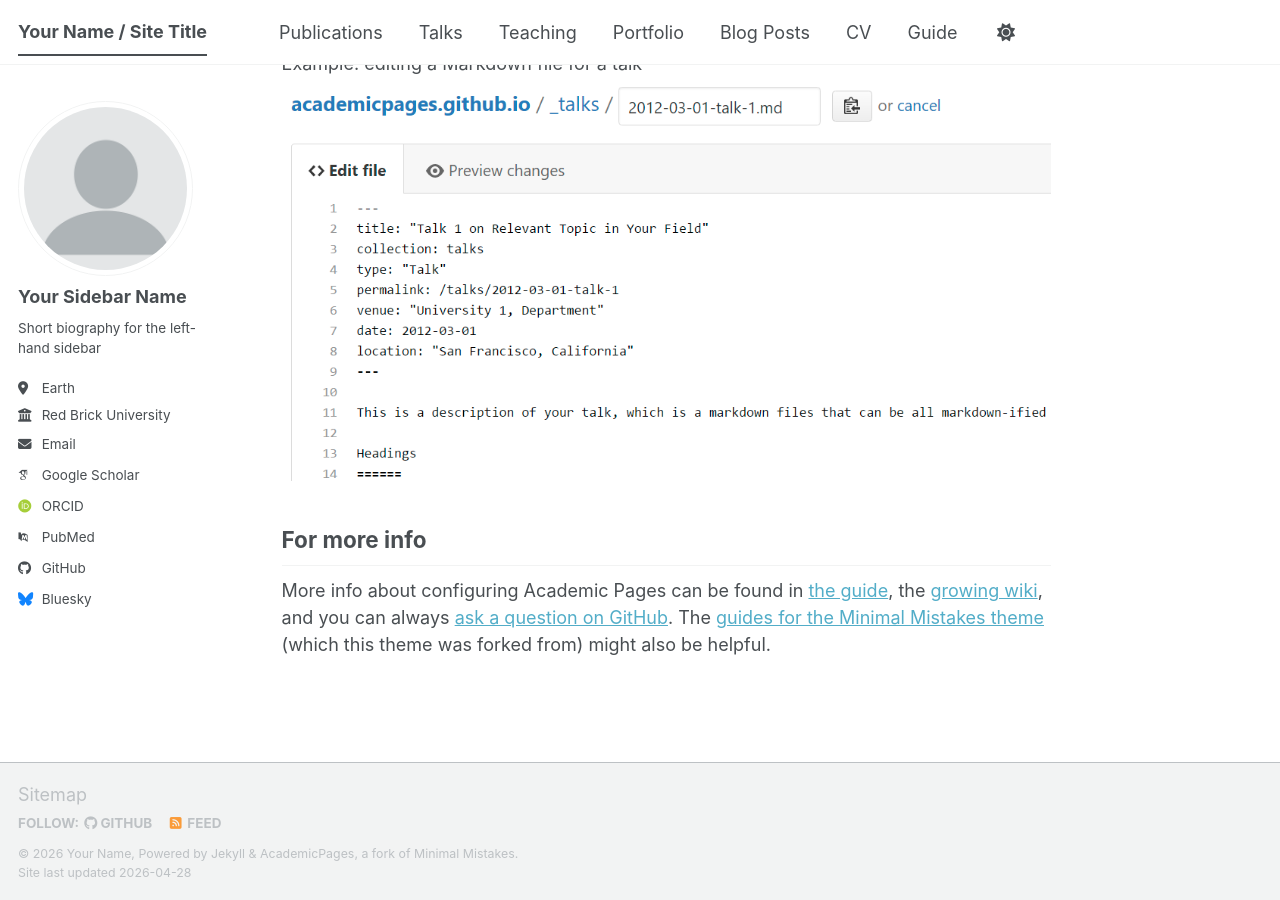
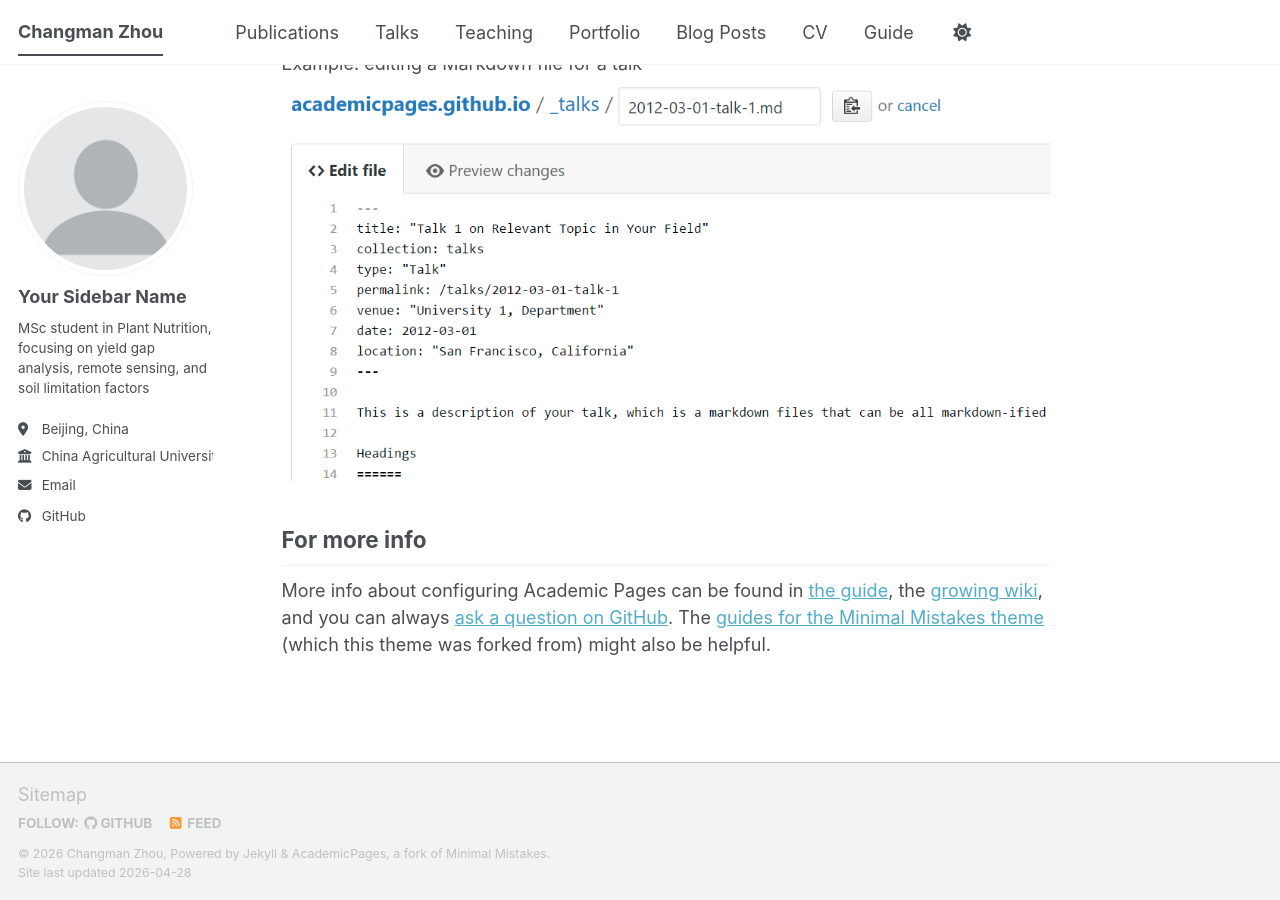
Before and after one commit to changmanzhou/changmanzhou.github.io, a Jekyll site: the page built from _pages/about.md, in a window 1280 px wide and 900 px high, scrolled down 2720 px. Built offline with Jekyll 4.4.1, drawn with Linux system fonts in a browser that asks for light colours; some web fonts are replaced; a script bundle is joined from its source files by our own code; library files that are not in the unit come from our copies.

Commit message:
Modify site configuration with personal details
Updated personal information in configuration file.

```diff
--- a/_config.yml
+++ b/_config.yml
@@ -9,14 +9,13 @@
 # Basic Site Settings
 locale                   : "en-US"
 site_theme               : "default" # The available themes options are "default", "air", "sunrise", "mint", "dirt" and "contrast"
-title                    : "Your Name / Site Title"
+title                    : "Changman Zhou"
 title_separator          : "-"
-name                     : &name "Your Name"
-description              : &description "Your Name's academic portfolio"   # Update this with a general description of your site, this is the default if not overridden by a page
-url                      : https://academicpages.github.io # The base hostname & protocol for your site e.g. "https://[your GitHub username].github.io",
-                                                           # or if you already have some other page hosted on Github then use "https://[your GitHub username].github.io/[Your Repo Name]"
+name                     : &name "Changman Zhou"
+description              : &description "Academic homepage of Changman Zhou"
+url                      : https://changmanzhou.github.io
 baseurl                  : "" # the subpath of your site, e.g. "/blog"
-repository               : "academicpages/academicpages.github.io"
+repository               : "changmanzhou/changmanzhou.github.io"
 
 # Site Author - The following control what appear as part of the author content on the side bar.
 #               If a field is blank the icon and link will not appear, otherwise it will be shown.
@@ -26,22 +25,22 @@
   avatar           : "profile.png"
   name             : "Your Sidebar Name"
   pronouns         : # example: "she/her"
-  bio              : "Short biography for the left-hand sidebar"
-  location         : "Earth"
-  employer         : "Red Brick University"
+  bio              : "MSc student in Plant Nutrition, focusing on yield gap analysis, remote sensing, and soil limitation factors"
+  location         : "Beijing, China"
+  employer         : "China Agricultural University"
   uri              : # URL
-  email            : "none@example.org"
+  email            : ""
 
   # Academic websites
   academia         : # URL
   arxiv            : # URL - Update with the correct link to your profile
-  googlescholar    : "https://scholar.google.com/citations?user=PS_CX0AAAAAJ"
+  googlescholar    :
   inspire-hep      : # URL
   impactstory      : # URL
-  orcid            : "https://orcid.org/yourorcidurl"
+  orcid            :
   semantic         : # URL
   ssrn             : # URL
-  pubmed           : "https://www.ncbi.nlm.nih.gov/pubmed/?term=john+snow"
+  pubmed           :
   researchgate     : # URL
   scopus           : # URL
   zotero           : # URL
@@ -51,13 +50,13 @@
   bitbucket        : # Username - Update with your username on the site
   codepen          : # Username
   dribbble         : # Username
-  github           : "academicpages"
+  github           : "changmanzhou"
   kaggle           : # Username
   stackoverflow    : # User number or user number and name (i.e., use "1" or "1/jeff-atwood")
 
   # Social media
   artstation       : # Username
-  bluesky          : "bsky.app" # Replace this with you Bluesky username
+  bluesky          : # Replace this with you Bluesky username
   facebook         : # Username
   flickr           : # Username
   foursquare       : # Username
```
